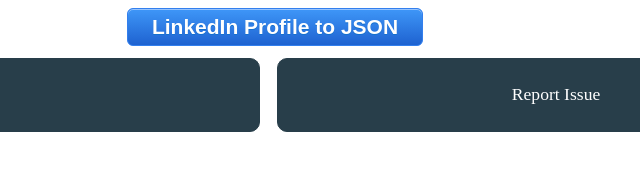
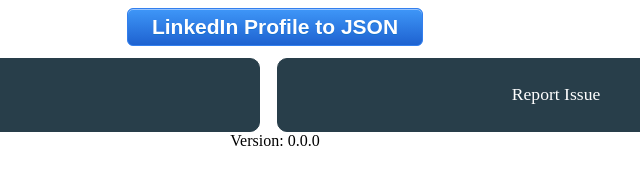
Before and after one commit to joshuatz/linkedin-to-jsonresume, a website built with webpack: page browser-ext/popup.html in a window 1280 px wide. Shown: the full height of the page, 365-1005 px from the left. Built offline with nearby package versions, Linux system fonts and the light colour scheme.

Commit message:
Add version string display in extension popup

```diff
--- a/browser-ext/popup.html
+++ b/browser-ext/popup.html
@@ -17,6 +17,9 @@
         <a class="bottomButton" href="https://github.com/joshuatz/linkedin-to-jsonresume" target="_blank"><div class="">Info</div></a>
         <a class="bottomButton" href="https://github.com/joshuatz/linkedin-to-jsonresume/issues/new" target="_blank"><div class="">Report Issue</div></a>
     </div>
+    <div class="fullCenter">
+        <span>Version: </span><span id="versionDisplay">{version_string}</span>
+    </div>
     <script src="popup.js"></script>
 </body>
 
--- a/browser-ext/popup.js
+++ b/browser-ext/popup.js
@@ -18,3 +18,5 @@
         }
     );
 });
+
+document.getElementById('versionDisplay').innerText = chrome.runtime.getManifest().version;
```
